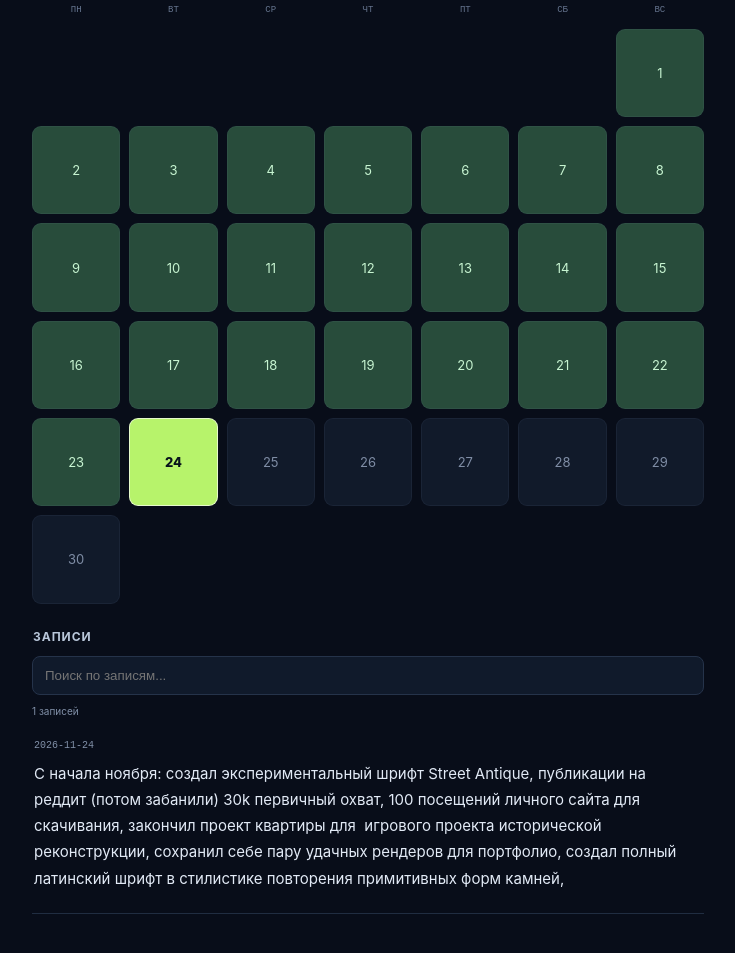
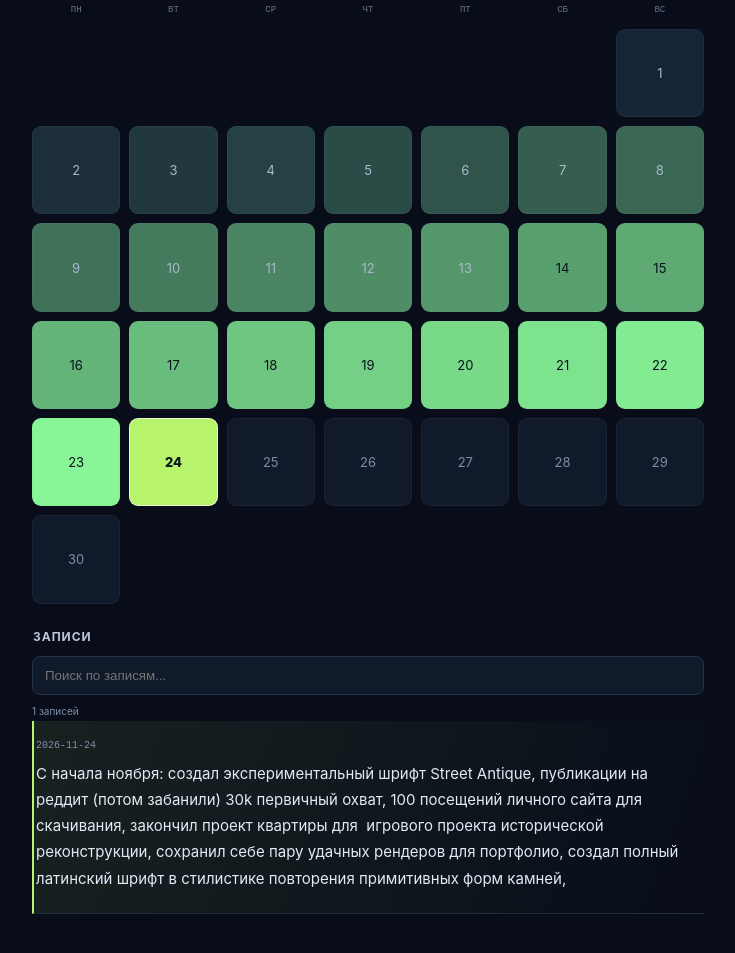
Before and after one commit to memelemon/tracker, a plain HTML site: page index.html in a window 1280 px wide. Shown: the part 415-1368 px from the top of the page, without its empty margins (272-1007 px from the left). Drawn offline with Linux system fonts and the light colour scheme.

Commit message:
Restore calendar gradient and emphasize latest diary entry

```diff
--- a/index.html
+++ b/index.html
@@ -11,9 +11,9 @@ main{max-width:720px;margin:auto;padding:20px 16px 60px}.top{margin-bottom:16px}
 h1{font-size:26px;letter-spacing:-.04em;margin:0 0 12px}.disclaimer{font-size:12px;color:#a7b5cb;line-height:1.6;margin:0;padding:12px 13px;border-left:2px solid #b7f36b;background:#0d1727}
 .section{margin-top:25px}.section-head{display:flex;justify-content:space-between;align-items:baseline;margin:0 1px 12px}.section h2{font-size:12px;font-weight:750;letter-spacing:.08em;color:#b9c7da;margin:0}.month-label{font:10px ui-monospace,monospace;color:var(--muted)}
 .month-summary{font-size:13px;line-height:1.65;color:#dce6f4;background:var(--panel);border:1px solid rgba(135,155,190,.12);border-radius:8px;padding:13px}
-.calendar{display:grid;grid-template-columns:repeat(7,minmax(0,1fr));gap:6px}.weekday{text-align:center;font:9px ui-monospace,monospace;color:#66758f;padding:2px 0 5px}.day{aspect-ratio:1;border-radius:6px;background:#111a2a;border:1px solid rgba(132,153,187,.08);display:flex;align-items:center;justify-content:center;font-size:11px;color:#7f8da5;min-width:0}.day.empty{background:transparent;border-color:transparent}.day.covered{background:#284c3b;color:#c7f4d1}.day.report{background:#b7f36b;color:#07121b;font-weight:800;border:1px solid rgba(255,255,255,.65)}
+.calendar{display:grid;grid-template-columns:repeat(7,minmax(0,1fr));gap:6px}.weekday{text-align:center;font:9px ui-monospace,monospace;color:#66758f;padding:2px 0 5px}.day{aspect-ratio:1;border-radius:6px;background:#111a2a;border:1px solid rgba(132,153,187,.08);display:flex;align-items:center;justify-content:center;font-size:11px;color:#7f8da5;min-width:0}.day.empty{background:transparent;border-color:transparent}.day.covered{color:#a9b8ce}.day.report{background:#b7f36b;color:#07121b;font-weight:800;border:1px solid rgba(255,255,255,.65)}.day.report{background:#b7f36b;color:#07121b;font-weight:800;border:1px solid rgba(255,255,255,.65)}
 .search{width:100%;background:var(--panel);border:1px solid var(--line);border-radius:8px;color:var(--text);padding:11px 12px;font:13px inherit;margin:0 0 10px;outline:none}.search:focus{border-color:#7088ad}.archive-count{font-size:10px;color:var(--muted);margin:0 0 4px}
-.post{padding:16px 2px 18px;border-bottom:1px solid #202d41}.post-date{font:10px ui-monospace,monospace;color:#8190a8;margin-bottom:10px}.post-text{font-size:14px;line-height:1.75;color:#e2eaf6;white-space:pre-wrap;overflow-wrap:anywhere}.empty{font-size:12px;color:var(--muted);padding:16px 0}
+.post{padding:16px 2px 18px;border-bottom:1px solid #202d41}.latest-post{background:linear-gradient(110deg,rgba(183,243,107,.09),rgba(16,26,43,0));border-left:2px solid var(--green);padding:14px 12px 16px;margin:0 0 8px}.post-date{font:10px ui-monospace,monospace;color:#8190a8;margin-bottom:10px}.post-text{font-size:14px;line-height:1.75;color:#e2eaf6;white-space:pre-wrap;overflow-wrap:anywhere}.empty{font-size:12px;color:var(--muted);padding:16px 0}
 @media(min-width:600px){main{padding:32px 24px 70px}.disclaimer{font-size:13px;padding:14px 16px}.calendar{gap:9px}.day{border-radius:9px;font-size:13px}.post{padding:19px 2px 21px}.post-text{font-size:15px}}
 </style></head><body><main>
 <div class="top"><a class="main-site" href="https://memelemon.space/" target="_blank" rel="noopener">← Основной сайт memelemon.space</a></div>
@@ -24,7 +24,7 @@ h1{font-size:26px;letter-spacing:-.04em;margin:0 0 12px}.disclaimer{font-size:12
 <section class="section"><div class="section-head"><h2>ЗАПИСИ</h2></div><input class="search" id="search" type="search" placeholder="Поиск по записям..."><div class="archive-count" id="archiveCount"></div><div id="posts"></div></section>
 </main>
 <script>
-fetch('./data.json').then(r=>r.json()).then(DATA=>{
+fetch('./data.json?v=20261124-2',{cache:'no-store'}).then(r=>r.json()).then(DATA=>{
 const $=s=>document.querySelector(s);
 const months=DATA.months.slice().sort((a,b)=>b.id.localeCompare(a.id));
 const current=months.find(m=>m.id===DATA.currentMonth)||months[0];
@@ -37,8 +37,8 @@ if(current){
  const reports=current.reports||[],reportDays=new Set(reports.map(r=>Number(r.date.slice(-2))));
  const coverEnd=Math.max(0,...reports.map(r=>Number((r.coverageEnd||r.date).slice(-2))));
  for(let d=1;d<=current.days;d++){const e=document.createElement('div');e.className='day';e.textContent=d;
- if(d<=coverEnd)e.classList.add('covered');
- if(reportDays.has(d))e.classList.add('report');
+ if(d<=coverEnd){e.classList.add('covered');const t=d/coverEnd;e.style.background='rgb('+Math.round(17+124*t)+','+Math.round(27+228*t)+','+Math.round(49+106*t)+')';e.style.color=t>.55?'#07121b':'#a9b8ce'}
+ if(reportDays.has(d)){e.classList.add('report');e.style.background='#b7f36b'}
  cal.append(e)}
 }
 const records=months.flatMap(m=>(m.reports||[]).map(r=>({...r}))).sort((a,b)=>b.date.localeCompare(a.date));
@@ -48,7 +48,7 @@ function render(){
  $('#archiveCount').textContent=found.length+' записей';
  const root=$('#posts');root.replaceChildren();
  if(!found.length){const e=document.createElement('div');e.className='empty';e.textContent='Ничего не найдено';root.append(e);return}
- found.forEach(r=>{const article=document.createElement('article');article.className='post';const date=document.createElement('div');date.className='post-date';date.textContent=r.date;const content=document.createElement('div');content.className='post-text';content.textContent=r.rawText??'';article.append(date,content);root.append(article)});
+ found.forEach((r,i)=>{const article=document.createElement('article');article.className='post'+(i===0?' latest-post':'');const date=document.createElement('div');date.className='post-date';date.textContent=r.date;const content=document.createElement('div');content.className='post-text';content.textContent=r.rawText??'';article.append(date,content);root.append(article)});
 }
 $('#search').addEventListener('input',render);render();
 }).catch(()=>{document.querySelector('main').textContent='Не удалось загрузить данные.'});
```
